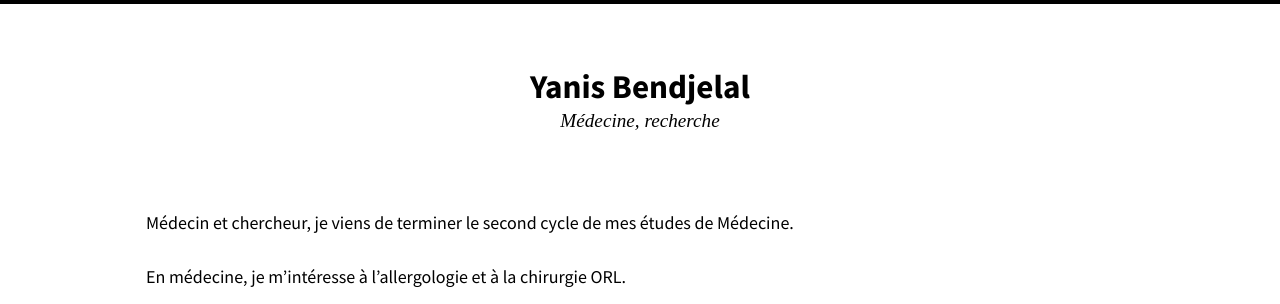
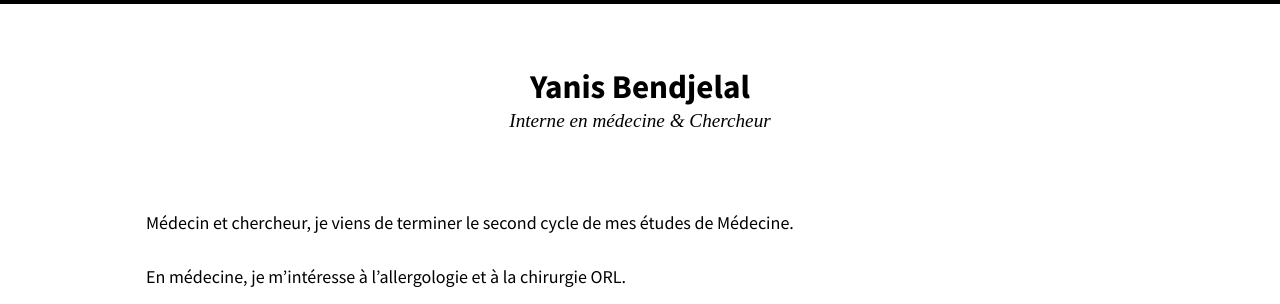
Before and after one commit to Bendjelal/bendjelal.github.io, a Jekyll site: the page built from index.md, in a window 1280 px wide. Shown: the top 304 px of the page. Built offline with Jekyll 4.4.1, drawn with Linux system fonts in a browser that asks for light colours; nearby versions of some CDN libraries.

Commit message:
Update _config.yml

```diff
--- a/_config.yml
+++ b/_config.yml
@@ -19,7 +19,7 @@ remote_theme: mmistakes/so-simple-theme
 skin: "/assets/css/skins/default.css"
 locale: fr-FR
 title: "Yanis Bendjelal"
-description: "Médecine, recherche"
+description: "Interne en médecine & Chercheur"
 baseurl: "/site" # the subpath of your site, e.g. "/blog"
 url: "https://bendjelal.github.io" # the base hostname & protocol for your site e.g. "https://mmistakes.github.io"
 #logo: "/images/so-simple-site-logo.png" # path of site logo, e.g. "/assets/images/logo.png"
```
